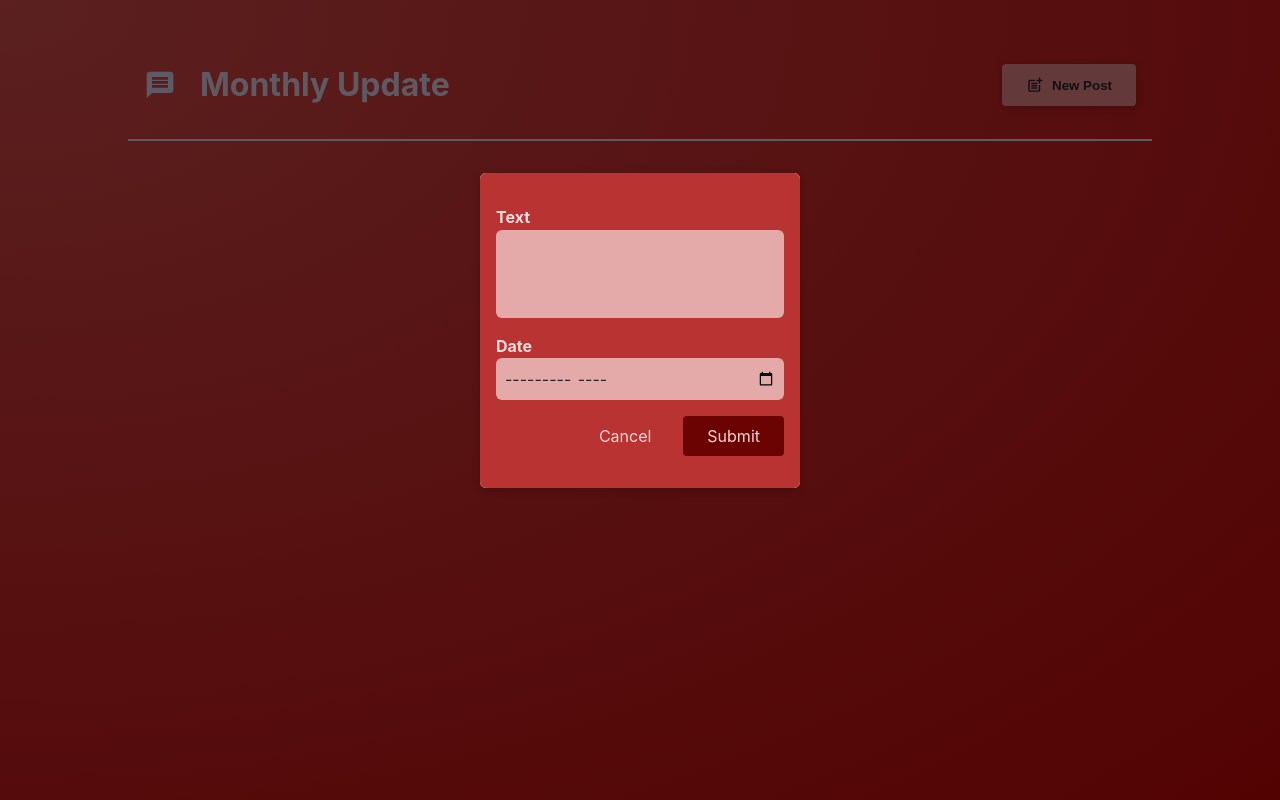
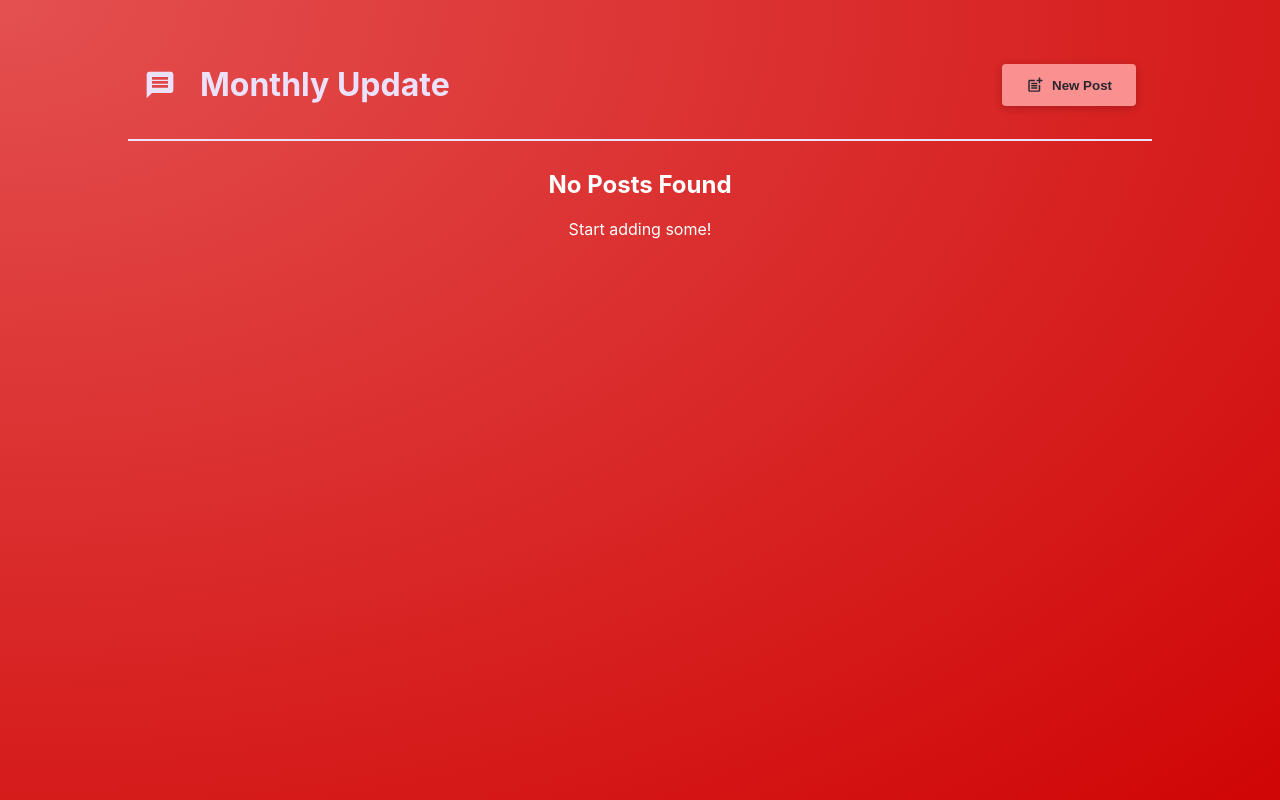
Before and after one commit to Crushest/sebi-site, a React (Vite) app: page / in a window 1280 px wide. Built offline with nearby package versions, Linux system fonts and the light colour scheme.

Commit message:
On Submit change
Added default information if no posts are found on site as well as fixed issue with blank box coming with clicking submit post button

```diff
--- a/src/App.jsx
+++ b/src/App.jsx
@@ -4,7 +4,7 @@ import PostsList from "./components/PostsList";
 import MainHeader from "./components/MainHeader";
 
 function App() {
-  const [modalVisible, setModalVisible] = useState(true);
+  const [modalVisible, setModalVisible] = useState(false);
 
   function hideModalHandler() {
     setModalVisible(false);
--- a/src/components/NewPost.jsx
+++ b/src/components/NewPost.jsx
@@ -35,8 +35,7 @@ function NewPost({onCancel, onAddPost}) {
       </p>
       <p className={classes.actions}>
         <button type="button" onClick={onCancel}>Cancel</button>
-        <button type="submit" onClick={onAddPost}>Submit</button>
-
+        <button type="submit" onSubmit={onAddPost}>Submit</button>
       </p>
     </form>
   );
--- a/src/components/PostsList.jsx
+++ b/src/components/PostsList.jsx
@@ -18,11 +18,19 @@ function PostsList({ isPosting, onStopPosting }) {
           <NewPost onCancel={onStopPosting} onAddPost={addPostHandler} />
         </Modal>
       )}
-      <ul className={classes.posts}>
-        {posts.map((post) => (
-          <Post key={post.body} date={post.date} body={post.body} />
-        ))}
-      </ul>
+      {posts.length > 0 && (
+        <ul className={classes.posts}>
+          {posts.map((post) => (
+            <Post key={post.body} date={post.date} body={post.body} />
+          ))}
+        </ul>
+      )}
+      {posts.length === 0 && (
+      <div style={{ textAlign: 'center', color: 'white' }} >
+        <h2>No Posts Found</h2>
+        <p>Start adding some!</p>
+      </div>
+    )}
     </>
   );
 }
```
